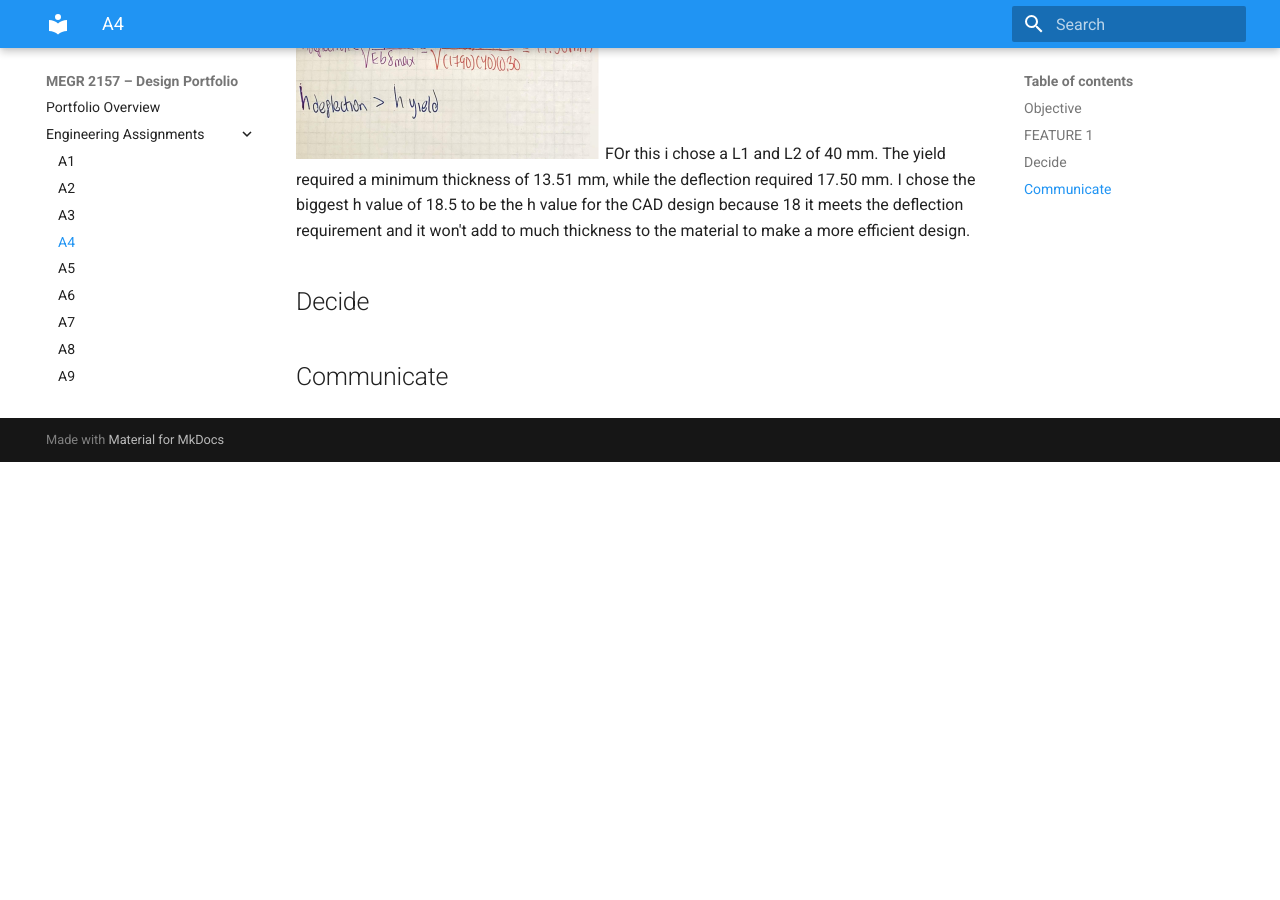
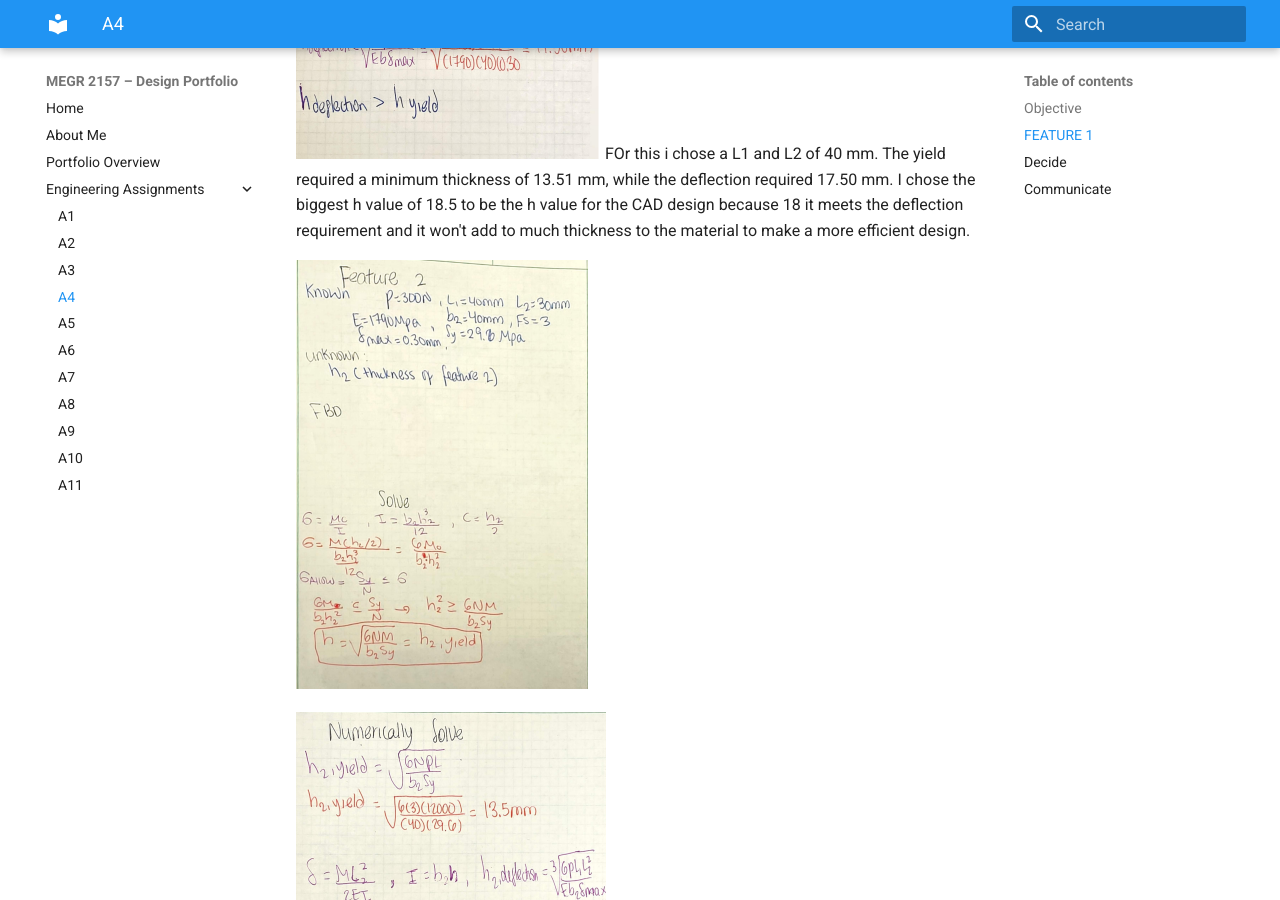
Before and after one commit to ncenatus/design-project-portfolio, an MkDocs documentation site: the page built from docs/assignments/A04/index.md, in a window 1280 px wide and 900 px high, scrolled down 1538 px. Built offline with MkDocs 1.6.1 and Material for MkDocs 9.7.7, drawn with Linux system fonts in a browser that asks for light colours; before the commit the page ends 2000 px from its top, so only the background shows below that.

Commit message:
Update index.md

```diff
--- a/docs/assignments/A04/index.md
+++ b/docs/assignments/A04/index.md
@@ -16,7 +16,9 @@ The Sy is the tensile strength of ABS material which is 29.6 MPA.
 ![A3](A_2.png)
 FOr this i chose a L1 and L2 of 40 mm. The yield required a minimum thickness of 13.51 mm, while the deflection required 17.50 mm. I chose the biggest h value of 18.5 to be the h value for the CAD design because 18 it meets the deflection requirement and it won't add to much thickness to the material to make a more efficient design.
 
+![A3](A_3.png)
 
+![A3](A_4.png)
 
 
 
```
